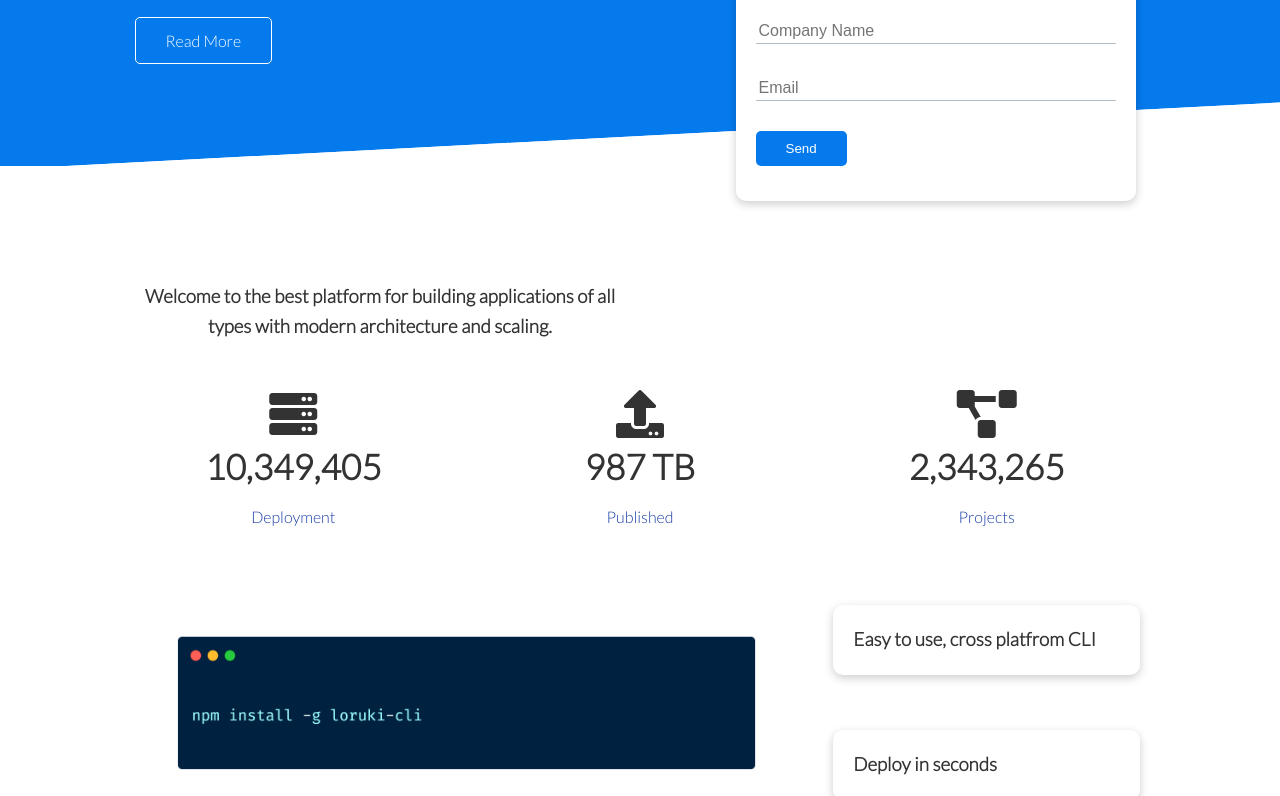
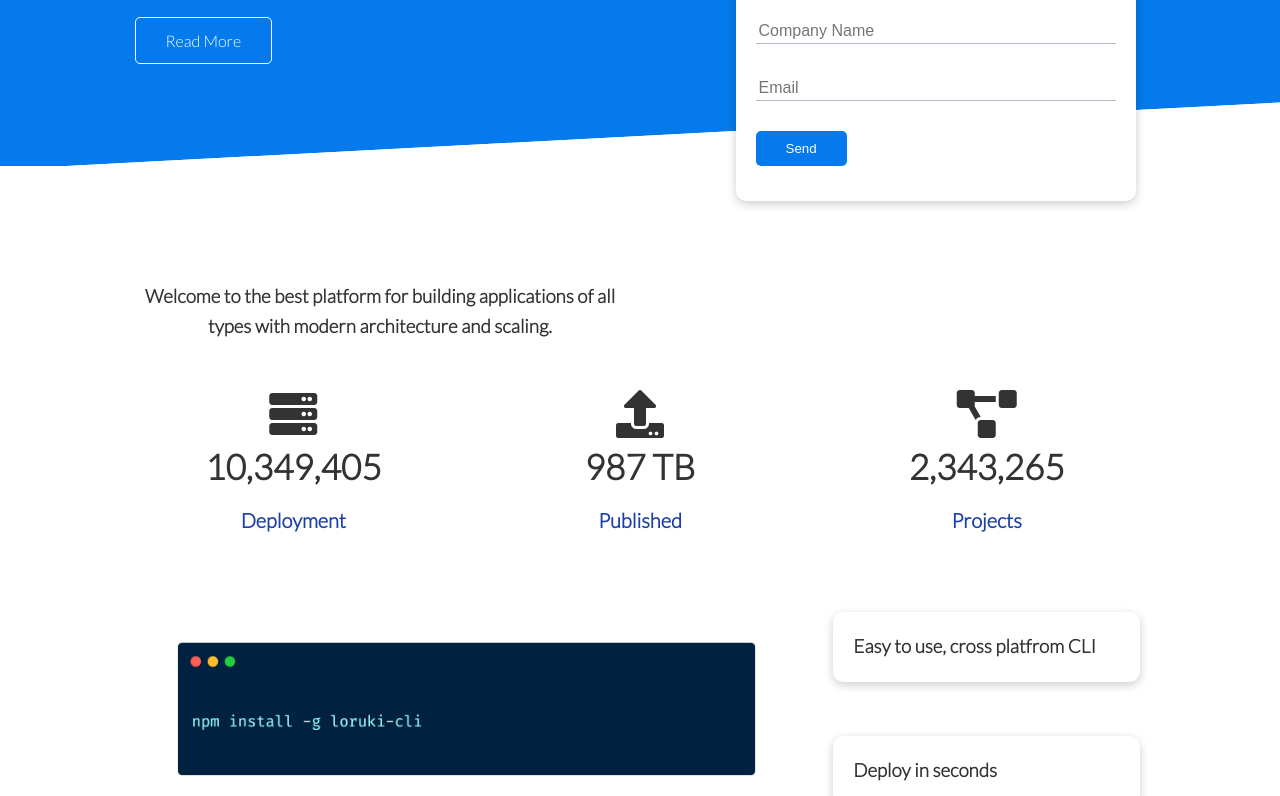
Before and after one commit to sernili/loruki-website, a plain HTML site: page index.html in a window 1280 px wide. Shown: the part 304-1100 px from the top of the page. Drawn offline with Linux system fonts and the light colour scheme.

Commit message:
correct typo in style.css

```diff
--- a/CSS/style.css
+++ b/CSS/style.css
@@ -172,7 +172,7 @@ code, pre {
     font-size: 35px;
 }
 
-.stats .grid. p {
+.stats .grid p {
     font-size: 20px;
     font-weight: bold;
 }
```
